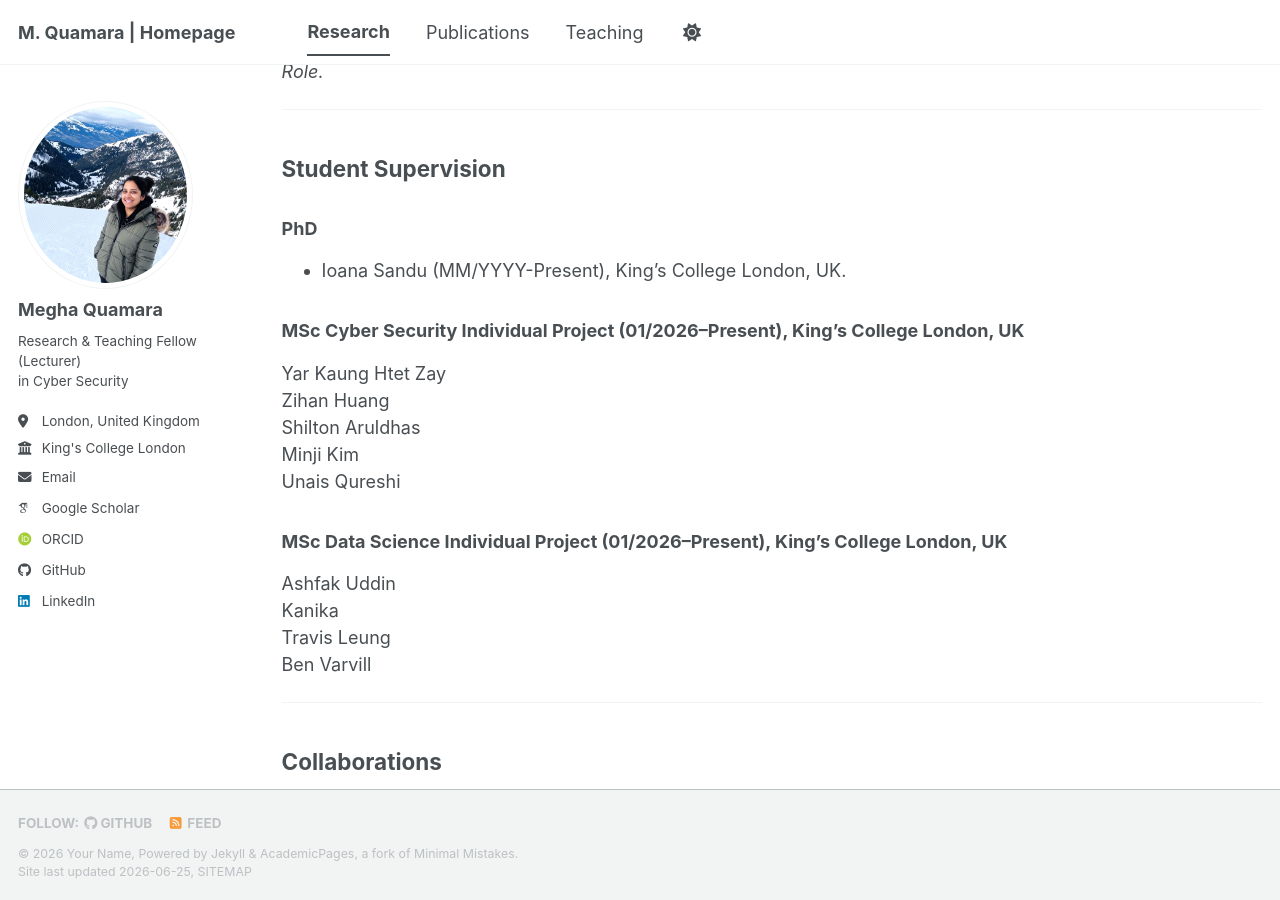
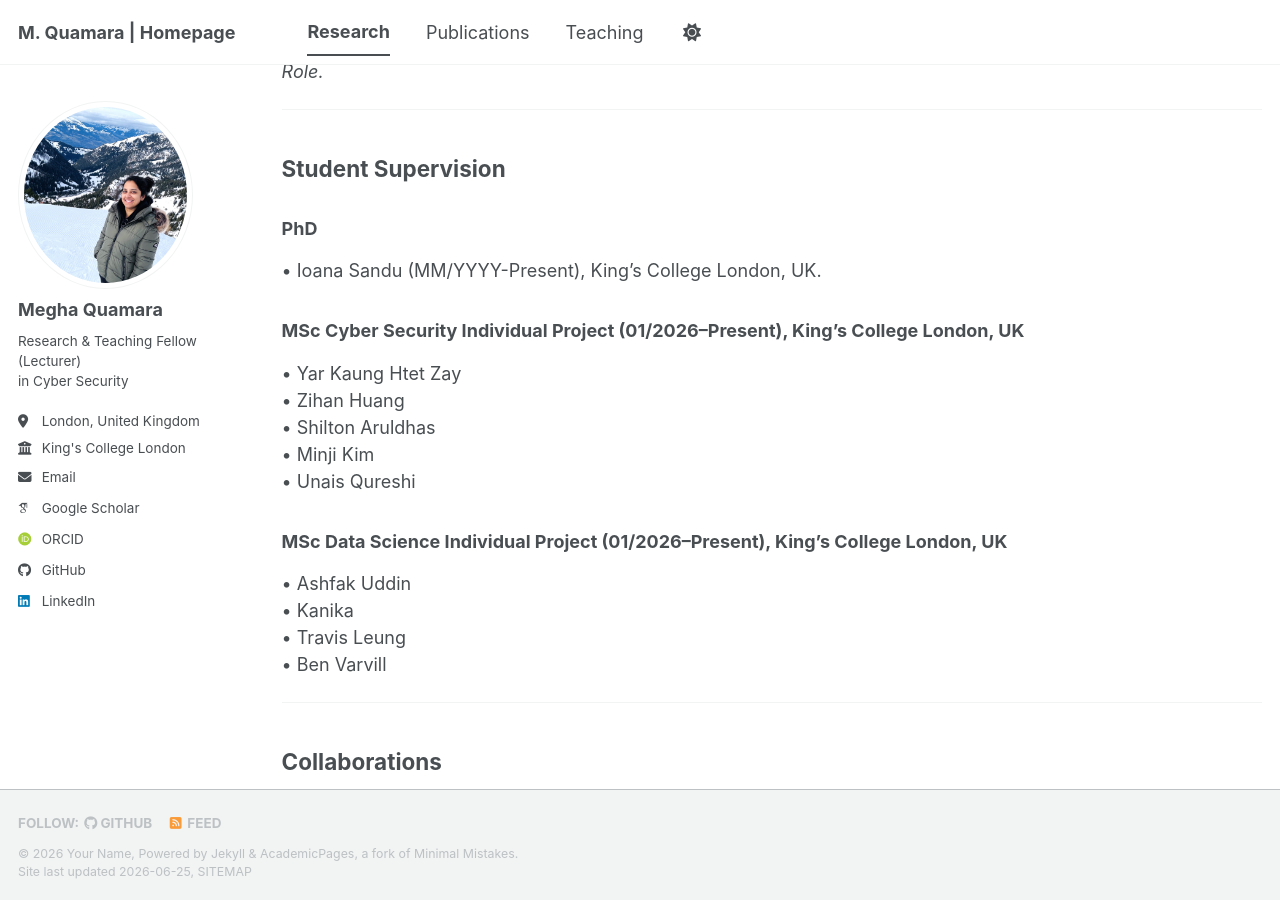
Before and after one commit to meghaquamara/personal-website, a Jekyll site: the page built from _pages/research.md, in a window 1280 px wide and 900 px high, scrolled down 422 px. Built offline with Jekyll 4.4.1, drawn with Linux system fonts in a browser that asks for light colours; some web fonts are replaced; a script bundle is joined from its source files by our own code; library files that are not in the unit come from our copies.

```diff
--- a/_pages/research.md
+++ b/_pages/research.md
@@ -25,22 +25,22 @@ author_profile: true
 
 ### PhD
 
-* Ioana Sandu (MM/YYYY-Present), King's College London, UK.
+• Ioana Sandu (MM/YYYY-Present), King's College London, UK.
 
 ### MSc Cyber Security Individual Project (01/2026–Present), King's College London, UK
 
-Yar Kaung Htet Zay<br>
-Zihan Huang<br>
-Shilton Aruldhas<br>
-Minji Kim<br>
-Unais Qureshi
+• Yar Kaung Htet Zay<br>
+• Zihan Huang<br>
+• Shilton Aruldhas<br>
+• Minji Kim<br>
+• Unais Qureshi
 
 ### MSc Data Science Individual Project (01/2026–Present), King's College London, UK
 
-Ashfak Uddin<br>
-Kanika<br>
-Travis Leung<br>
-Ben Varvill
+• Ashfak Uddin<br>
+• Kanika<br>
+• Travis Leung<br>
+• Ben Varvill
 
 <hr />
 
```
